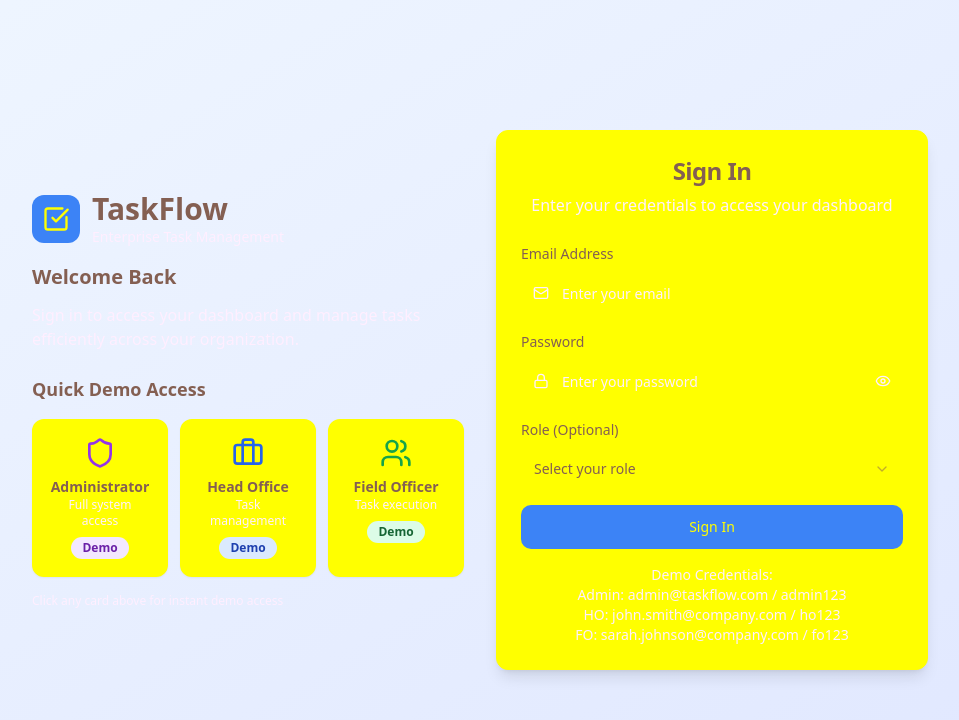
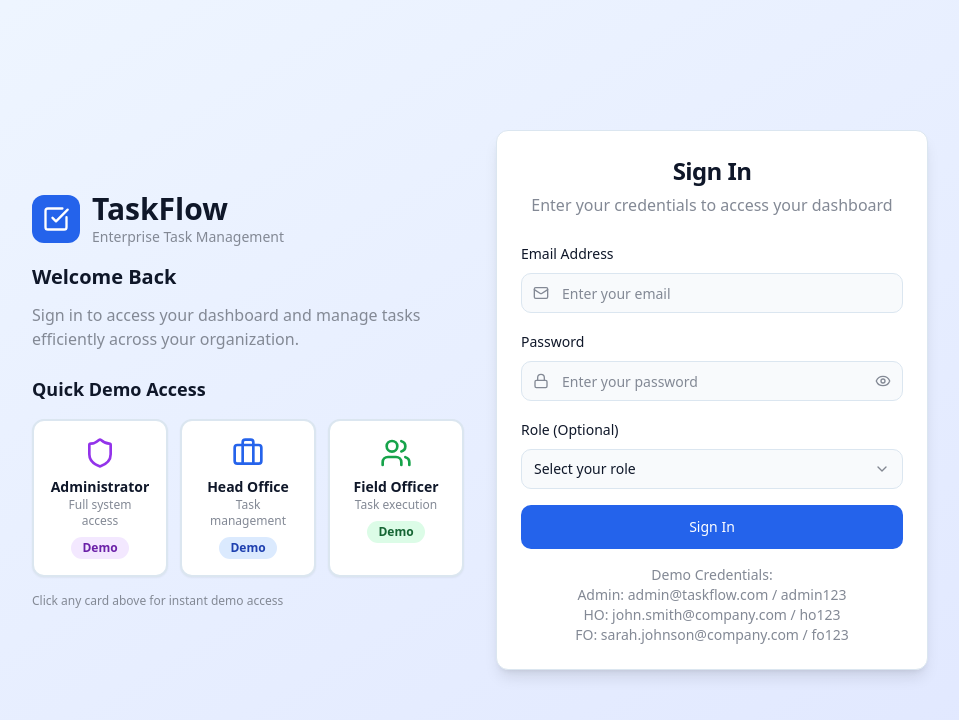
Before and after one commit to TheBhupenderSingh/curry-realm, a React (Vite) app: page /login in a window 1280 px wide. Shown: the top 720 px of the page, without its empty margins (160-1119 px from the left). Built offline with nearby package versions, Linux system fonts and the light colour scheme.

Commit message:
Update global.css with light color theme

```diff
--- a/client/global.css
+++ b/client/global.css
@@ -9,118 +9,120 @@
   */
   :root {
     /* Base colors */
-    --background: 248 250 252; /* slate-50 */
-    --foreground: 15 23 42; /* slate-800 */
+    --background: 210 40% 98%;
+    --foreground: 222 47% 11%;
 
-    /* Card components */
-    --card: 255 255 255; /* white */
-    --card-foreground: 15 23 42; /* slate-800 */
+    --card: 0 0% 100%;
+    --card-foreground: 222 47% 11%;
 
-    /* Popover components */
-    --popover: 255 255 255; /* white */
-    --popover-foreground: 15 23 42; /* slate-800 */
+    --popover: 0 0% 100%;
+    --popover-foreground: 222 47% 11%;
 
-    /* Primary brand - Modern blue */
-    --primary: 217 91 60%; /* blue-500 */
-    --primary-foreground: 248 250 252; /* slate-50 */
+    --primary: 221 83% 53%;
+    --primary-foreground: 0 0% 100%;
 
-    /* Secondary colors */
-    --secondary: 241 245 249; /* slate-100 */
-    --secondary-foreground: 71 85 105; /* slate-600 */
+    --secondary: 210 40% 96%;
+    --secondary-foreground: 222 47% 20%;
 
-    /* Muted colors */
-    --muted: 248 250 252; /* slate-50 */
-    --muted-foreground: 100 116 139; /* slate-500 */
+    --muted: 210 40% 94%;
+    --muted-foreground: 222 8% 55%;
 
-    /* Accent colors */
-    --accent: 236 254 255; /* cyan-50 */
-    --accent-foreground: 22 78 99; /* cyan-800 */
+    --accent: 210 100% 97%;
+    --accent-foreground: 222 47% 20%;
 
-    /* Status colors */
-    --destructive: 239 68 68; /* red-500 */
-    --destructive-foreground: 254 242 242; /* red-50 */
+    --destructive: 0 72% 51%;
+    --destructive-foreground: 0 0% 100%;
 
-    --success: 34 197 94; /* green-500 */
-    --success-foreground: 240 253 244; /* green-50 */
+    --success: 142 71% 45%;
+    --success-foreground: 0 0% 100%;
 
-    --warning: 245 158 11; /* amber-500 */
-    --warning-foreground: 255 251 235; /* amber-50 */
+    --warning: 35 100% 50%;
+    --warning-foreground: 50 100% 90%;
 
-    /* Border and input */
-    --border: 226 232 240; /* slate-200 */
-    --input: 226 232 240; /* slate-200 */
-    --ring: 217 91 60%; /* blue-500 */
+    --border: 210 40% 90%;
+    --input: 210 40% 90%;
+    --ring: 221 83% 53%;
 
-    /* Border radius */
-    --radius: 0.75rem; /* 12px */
+    --radius: 0.75rem;
 
-    /* Task status colors */
-    --status-pending: 245 158 11; /* amber-500 */
-    --status-progress: 59 130 246; /* blue-500 */
-    --status-review: 168 85 247; /* purple-500 */
-    --status-completed: 34 197 94; /* green-500 */
-    --status-overdue: 239 68 68; /* red-500 */
+    --status-pending: 35 100% 50%;
+    --status-progress: 221 83% 53%;
+    --status-review: 265 70% 60%;
+    --status-completed: 142 71% 45%;
+    --status-overdue: 0 72% 51%;
 
-    /* Priority colors */
-    --priority-low: 34 197 94; /* green-500 */
-    --priority-medium: 245 158 11; /* amber-500 */
-    --priority-high: 239 68 68; /* red-500 */
-    --priority-critical: 147 51 234; /* purple-600 */
+    --priority-low: 142 71% 45%;
+    --priority-medium: 35 100% 50%;
+    --priority-high: 0 72% 51%;
+    --priority-critical: 277 70% 55%;
 
-    /* Sidebar navigation */
-    --sidebar-background: 255 255 255; /* white */
-    --sidebar-foreground: 71 85 105; /* slate-600 */
-    --sidebar-primary: 217 91 60%; /* blue-500 */
-    --sidebar-primary-foreground: 248 250 252; /* slate-50 */
-    --sidebar-accent: 241 245 249; /* slate-100 */
-    --sidebar-accent-foreground: 15 23 42; /* slate-800 */
-    --sidebar-border: 226 232 240; /* slate-200 */
-    --sidebar-ring: 217 91 60%; /* blue-500 */
+    --sidebar-background: 0 0% 100%;
+    --sidebar-foreground: 222 8% 40%;
+    --sidebar-primary: 221 83% 53%;
+    --sidebar-primary-foreground: 0 0% 100%;
+    --sidebar-accent: 210 40% 96%;
+    --sidebar-accent-foreground: 222 47% 11%;
+    --sidebar-border: 210 40% 90%;
+    --sidebar-ring: 221 83% 53%;
   }
 
   .dark {
-    /* Dark mode base colors */
-    --background: 15 23 42; /* slate-800 */
-    --foreground: 248 250 252; /* slate-50 */
+    --background: 210 40% 98%;
+    --foreground: 222 47% 11%;
 
-    /* Dark mode card components */
-    --card: 30 41 59; /* slate-700 */
-    --card-foreground: 248 250 252; /* slate-50 */
+    --card: 0 0% 100%;
+    --card-foreground: 222 47% 11%;
 
-    /* Dark mode popover */
-    --popover: 30 41 59; /* slate-700 */
-    --popover-foreground: 248 250 252; /* slate-50 */
+    --popover: 0 0% 100%;
+    --popover-foreground: 222 47% 11%;
 
-    /* Dark mode primary */
-    --primary: 96 165 250; /* blue-400 */
-    --primary-foreground: 15 23 42; /* slate-800 */
+    --primary: 221 83% 53%;
+    --primary-foreground: 0 0% 100%;
 
-    /* Dark mode secondary */
-    --secondary: 51 65 85; /* slate-600 */
-    --secondary-foreground: 226 232 240; /* slate-200 */
+    --secondary: 210 40% 96%;
+    --secondary-foreground: 222 47% 20%;
 
-    /* Dark mode muted */
-    --muted: 30 41 59; /* slate-700 */
-    --muted-foreground: 148 163 184; /* slate-400 */
+    --muted: 210 40% 94%;
+    --muted-foreground: 222 8% 55%;
 
-    /* Dark mode accent */
-    --accent: 30 41 59; /* slate-700 */
-    --accent-foreground: 165 243 252; /* cyan-200 */
+    --accent: 210 100% 97%;
+    --accent-foreground: 222 47% 20%;
 
-    /* Dark mode borders */
-    --border: 51 65 85; /* slate-600 */
-    --input: 51 65 85; /* slate-600 */
-    --ring: 96 165 250; /* blue-400 */
+    --destructive: 0 72% 51%;
+    --destructive-foreground: 0 0% 100%;
 
-    /* Dark mode sidebar */
-    --sidebar-background: 30 41 59; /* slate-700 */
-    --sidebar-foreground: 203 213 225; /* slate-300 */
-    --sidebar-primary: 96 165 250; /* blue-400 */
-    --sidebar-primary-foreground: 15 23 42; /* slate-800 */
-    --sidebar-accent: 51 65 85; /* slate-600 */
-    --sidebar-accent-foreground: 248 250 252; /* slate-50 */
-    --sidebar-border: 51 65 85; /* slate-600 */
-    --sidebar-ring: 96 165 250; /* blue-400 */
+    --success: 142 71% 45%;
+    --success-foreground: 0 0% 100%;
+
+    --warning: 35 100% 50%;
+    --warning-foreground: 50 100% 90%;
+
+    --border: 210 40% 90%;
+    --input: 210 40% 90%;
+    --ring: 221 83% 53%;
+
+    --radius: 0.75rem;
+
+    --status-pending: 35 100% 50%;
+    --status-progress: 221 83% 53%;
+    --status-review: 265 70% 60%;
+    --status-completed: 142 71% 45%;
+    --status-overdue: 0 72% 51%;
+
+    --priority-low: 142 71% 45%;
+    --priority-medium: 35 100% 50%;
+    --priority-high: 0 72% 51%;
+    --priority-critical: 277 70% 55%;
+
+    --sidebar-background: 0 0% 100%;
+    --sidebar-foreground: 222 8% 40%;
+    --sidebar-primary: 221 83% 53%;
+    --sidebar-primary-foreground: 0 0% 100%;
+    --sidebar-accent: 210 40% 96%;
+    --sidebar-accent-foreground: 222 47% 11%;
+    --sidebar-border: 210 40% 90%;
+    --sidebar-ring: 221 83% 53%;
+
   }
 }
 
```
